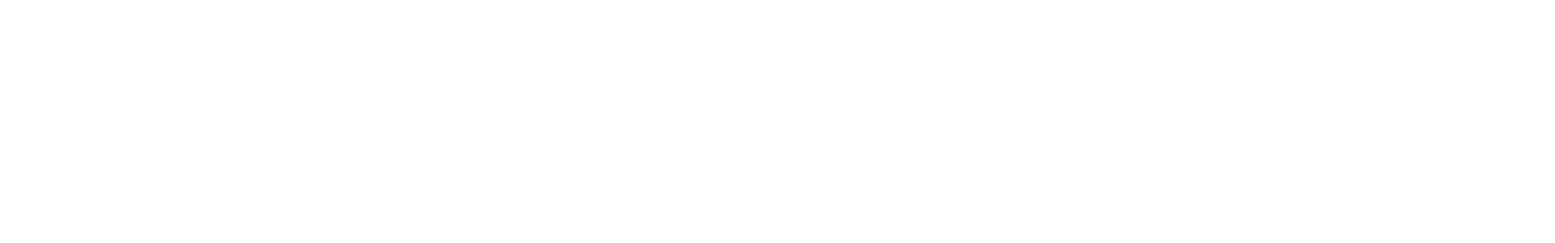
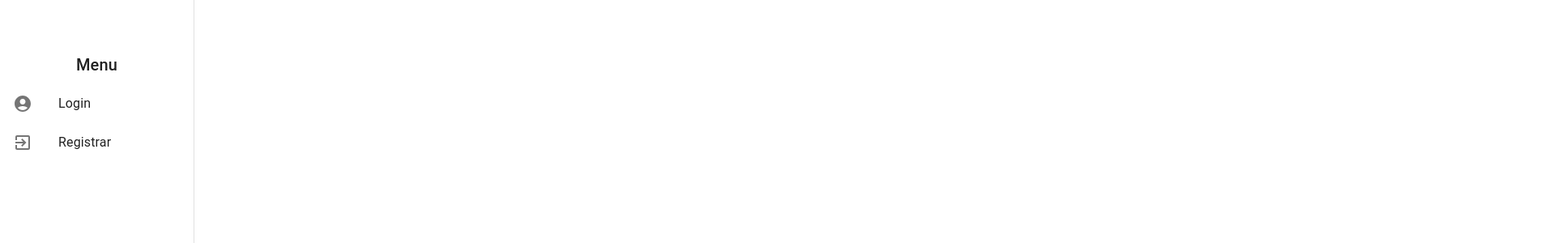
Before and after one commit to an-gabriel/clinicorp, a React (Create React App) app in the folder web/: page /home in a window 1280 px wide. Before the commit this address had no page. Shown: the top 300 px of the page at 81% size, 1920 px wide, since content can reach past the window. Built offline with nearby package versions, Linux system fonts and the light colour scheme.

Commit message:
chore: add home

```diff
--- a/web/package.json
+++ b/web/package.json
@@ -5,6 +5,7 @@
   "dependencies": {
     "@emotion/react": "^11.11.4",
     "@emotion/styled": "^11.11.5",
+    "@mui/icons-material": "^5.15.20",
     "@mui/material": "^5.15.20",
     "@testing-library/jest-dom": "^5.17.0",
     "@testing-library/react": "^13.4.0",
@@ -12,6 +13,7 @@
     "axios": "^1.7.2",
     "react": "^18.3.1",
     "react-dom": "^18.3.1",
+    "react-hook-form": "^7.52.0",
     "react-router-dom": "^6.23.1",
     "react-scripts": "5.0.1",
     "web-vitals": "^2.1.4"
--- a/web/src/client/api.js
+++ b/web/src/client/api.js
@@ -18,7 +18,7 @@
 
 export const loginUser = async (userData) => {
   try {
-    const response = await api.post("/auth/login", userData);
+    const response = await api.post("/auth/login", JSON.stringify(userData));
     return response.data;
   } catch (error) {
     throw error;
--- /dev/null
+++ b/web/src/pages/Dashboard.jsx
@@ -0,0 +1,59 @@
+import React from 'react';
+import { Link } from 'react-router-dom';
+import { Drawer, List, ListItemButton, ListItemIcon, ListItemText, Toolbar, Typography, Container, useMediaQuery, useTheme } from '@mui/material';
+import { AccountCircle, ExitToApp } from '@mui/icons-material';
+
+const drawerWidth = 240;
+
+const Dashboard = () => {
+  const theme = useTheme();
+  const isMobile = useMediaQuery(theme.breakpoints.down('sm'));
+
+  return (
+    <div style={{ display: 'flex' }}>
+      <Drawer
+        variant={isMobile ? "temporary" : "permanent"}
+        sx={{
+          width: drawerWidth,
+          flexShrink: 0,
+          '& .MuiDrawer-paper': {
+            width: drawerWidth,
+            boxSizing: 'border-box',
+          },
+        }}
+      >
+        <Toolbar />
+        <div>
+          <Typography variant="h6" align="center" noWrap>
+            Menu
+          </Typography>
+          <List>
+            <ListItemButton component={Link} to="/login">
+              <ListItemIcon>
+                <AccountCircle />
+              </ListItemIcon>
+              <ListItemText primary="Login" />
+            </ListItemButton>
+            <ListItemButton component={Link} to="/signup">
+              <ListItemIcon>
+                <ExitToApp />
+              </ListItemIcon>
+              <ListItemText primary="Registrar" />
+            </ListItemButton>
+            {/* Adicione mais itens de menu conforme necessário */}
+          </List>
+        </div>
+      </Drawer>
+      <Container sx={{ flexGrow: 1, mt: 8, ml: isMobile ? 0 : drawerWidth }}>
+        <Typography variant="h4" gutterBottom>
+          Bem-vindo ao Dashboard
+        </Typography>
+        <Typography variant="body1">
+          Aqui você pode gerenciar seus projetos e tarefas.
+        </Typography>
+      </Container>
+    </div>
+  );
+};
+
+export default Dashboard;
--- a/web/src/pages/Login.jsx
+++ b/web/src/pages/Login.jsx
@@ -12,9 +12,10 @@
     e.preventDefault();
 
     try {
-      const response = await loginUser({ username, password });
+
+      const response = await loginUser({ email: username, password });
       localStorage.setItem('token', response.token);
-      navigate('/projects');
+      navigate('/home');
     } catch (error) {
       console.error('Erro ao fazer login:', error);
     }
--- a/web/src/routes.js
+++ b/web/src/routes.js
@@ -3,12 +3,14 @@
 import { Routes, Route } from "react-router-dom";
 import Login from "./pages/Login";
 import SignUp from "./pages/SignUp";
+import Dashboard from "./pages/Dashboard";
 
 export const AppRoutes = () => {
   return (
     <Routes>
       <Route path="/" element={<Login />} />
       <Route path="/signup" element={<SignUp />} />
+      <Route path="/home" element={<Dashboard />} />
     </Routes>
   );
 };
```
Also changed, not shown: 1 other file (tests, documents, lock files or other folders).
